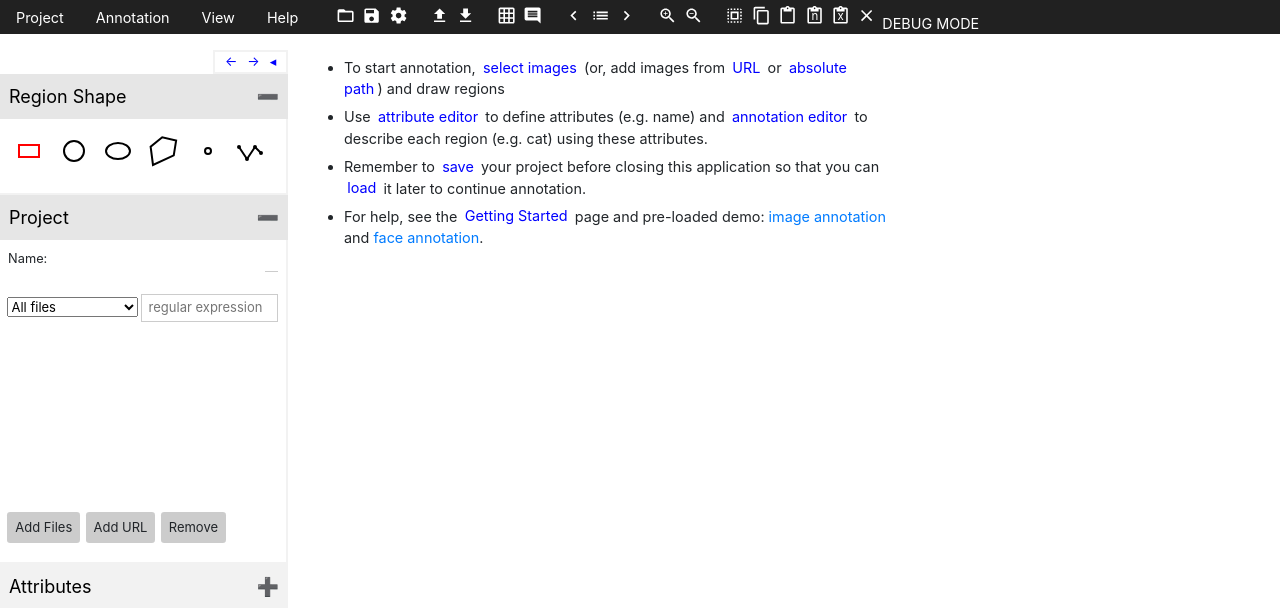
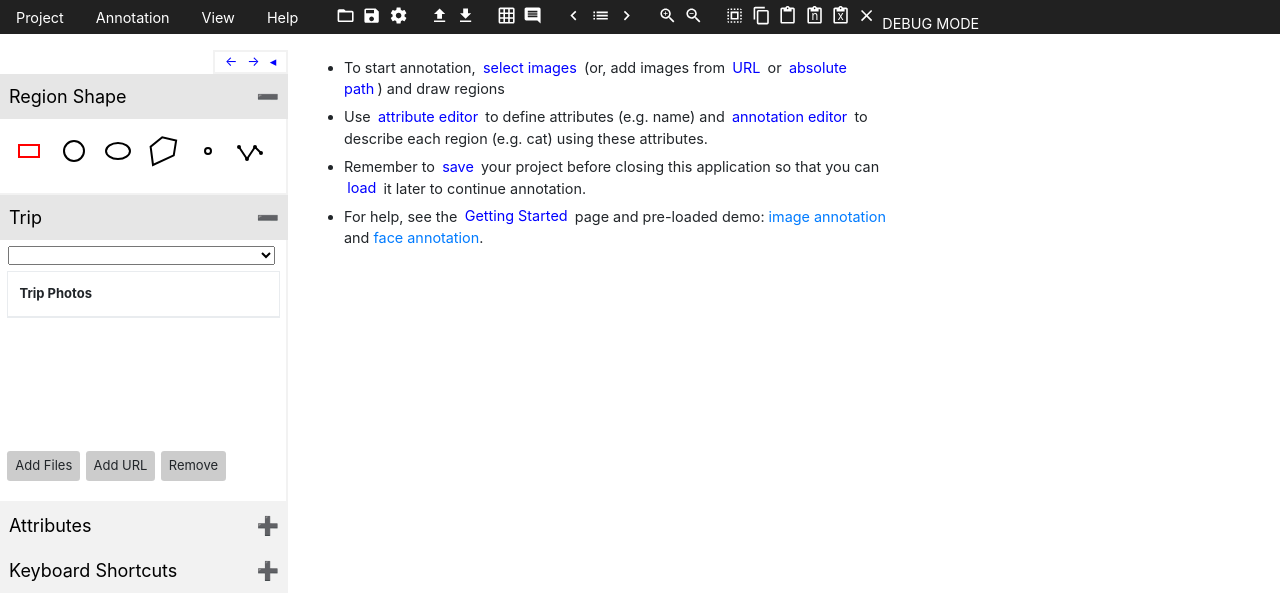
Before and after one commit to travis-payne/Krill-WebApp, a Django app: page /via/ in a window 1280 px wide. Shown: the part 56-664 px from the top of the page. Run offline with Django 3.2, Linux system fonts and the light colour scheme; tables that the repository leaves empty hold one stand-in row (values such as "Sample post"); lists and menus that the app fills with data are empty; some libraries are stand-ins or nearby versions.

Commit message:
Upload bar, uploaded files can now be used via annotation tool

```diff
--- a/KrillApp/static/KrillApp/Javascript/via.js
+++ b/KrillApp/static/KrillApp/Javascript/via.js
@@ -336,7 +336,7 @@
   document.getElementById('leftsidebar').style.display = 'table-cell';
 
   // initialize default project
-  project_init_default_project();
+  //project_init_default_project();
 
   // initialize region canvas 2D context
   _via_init_reg_canvas_context();
@@ -982,6 +982,7 @@
   if ( typeof(size) === 'undefined' ) {
     return filename;
   } else {
+
     return filename + size;
   }
 }
--- /dev/null
+++ b/KrillApp/static/KrillApp/Javascript/via_custom_functions.js
@@ -0,0 +1,34 @@
+"use strict";
+
+function trip_change() {
+    $("#gallery tbody").empty();
+    var url = $("#trip_list").attr("ajax-url"); // gets text contents of clicked li
+    $.ajax({
+        type: "POST",
+        url: url,
+        data: {
+            trip_to_get: $('#trip_list').val(),
+            'csrfmiddlewaretoken': document.getElementById('trip_list').getAttribute("data-token")
+        },
+        success: function (result) {
+            var image_list = result['trip_image_list'];
+            for(var i = 0; i < image_list.length; i++){
+
+                $("#gallery tbody").prepend(
+                    "<tr><td>"+ image_list[i]+" </td></tr>"
+                  )
+            }
+
+        }
+    })
+
+
+};
+
+function user_click_image(path){
+    _via_img_metadata={};
+    var img_id    = project_file_add_url(path);
+    var img_index = _via_image_id_list.indexOf(img_id);
+    console.log("Img_id" + img_id);
+    _via_show_img(img_index);
+}
--- a/KrillApp/templates/Base.html
+++ b/KrillApp/templates/Base.html
@@ -9,10 +9,9 @@
     <title>Krill Image Online</title>
     <meta name="viewport" content="width=device-width, initial-scale=1">
 
-    <link rel="stylesheet" href="https://maxcdn.bootstrapcdn.com/bootstrap/4.0.0-beta/css/bootstrap.min.css" integrity="sha384-/Y6pD6FV/Vv2HJnA6t+vslU6fwYXjCFtcEpHbNJ0lyAFsXTsjBbfaDjzALeQsN6M"
-        crossorigin="anonymous">
-
+    <link rel="stylesheet" href="https://maxcdn.bootstrapcdn.com/bootstrap/4.0.0-beta/css/bootstrap.min.css" integrity="sha384-/Y6pD6FV/Vv2HJnA6t+vslU6fwYXjCFtcEpHbNJ0lyAFsXTsjBbfaDjzALeQsN6M" crossorigin="anonymous">
     <script src="https://ajax.googleapis.com/ajax/libs/jquery/3.3.1/jquery.min.js"></script>
+    <script src="https://maxcdn.bootstrapcdn.com/bootstrap/4.0.0/js/bootstrap.min.js" integrity="sha384-JZR6Spejh4U02d8jOt6vLEHfe/JQGiRRSQQxSfFWpi1MquVdAyjUar5+76PVCmYl" crossorigin="anonymous"></script>
     <link rel="stylesheet" type="text/css" href="{% static 'KrillApp/base.css' %}">
 
 
--- a/KrillApp/templates/create_trip.html
+++ b/KrillApp/templates/create_trip.html
@@ -12,7 +12,7 @@
     <form method="post" enctype="multipart/form-data">
       {% csrf_token %}
       {{ form|crispy}}
-      <button type="submit">Create Trip</button>
+      <button class="btn btn-primary" type="submit">Create Trip</button>
     </form>
   </div>
 
--- a/KrillApp/templates/via.html
+++ b/KrillApp/templates/via.html
@@ -341,28 +341,39 @@
         </div>
 
         <!-- Project -->
-        <button class="leftsidebar_accordion active" id="project_panel_title">Project</button>
+        <button class="leftsidebar_accordion active" id="project_panel_title">Trip</button>
         <div class="leftsidebar_accordion_panel show" id="img_fn_list_panel">
           <div id="project_info_panel">
             <div class="row">
-              <span class="col"><label for="project_name">Name: </label></span>
-              <span class="col"><input type="text" value="" onchange="project_on_name_update(this)" id="project_name" title="VIA project name"></span>
+              <span class="col">
+                <select ajax-url="{% url 'get_trip_image_list' %}" id ="trip_list" onchange="trip_change()" style="width: 100%;" data-token= "{{ csrf_token }}">
+                    <option value=""></option>
+                  {% for trip in trips %}
+                      <option value="{{ trip }}">{{ trip }}</option>
+                  {% endfor %}
+                  </select>
+              </span>
+              <span class="col">
+              </span>
             </div>
           </div>
           <div id="project_tools_panel">
-            <div class="button_panel" style="margin:0.1rem 0;" >
-              <select style="width:48%" id="filelist_preset_filters_list" onchange="img_fn_list_onpresetfilter_select()" title="Filter file list using predefined filters">
-                <option value="all">All files</option>
-                <option value="files_without_region">Show files without regions</option>
-                <option value="files_missing_region_annotations">Show files missing region annotations</option>
-                <option value="files_missing_file_annotations">Show files missing file annotations</option>
-                <option value="files_error_loading">Files that could not be loaded</option>
-                <option value="regex">Regular Expression</option>
-              </select>
-              <input style="width:50%" type="text" placeholder="regular expression" oninput="img_fn_list_onregex()" id="img_fn_list_regex" title="Filter using regular expression">
-            </div>
+
           </div>
-          <div id="img_fn_list"></div>
+          <div id="img_fn_list">
+
+              <table id="gallery" class="table table-bordered">
+                  <thead>
+                    <tr>
+                      <th>Trip Photos</th>
+                    </tr>
+                  </thead>
+                  <tbody>
+
+                  </tbody>
+                </table>
+
+          </div>
           <p>
             <div class="button_panel">
               <span class="button" onclick="sel_local_images()" title="Add new file from local disk">Add Files</span>
@@ -756,6 +767,15 @@
     <div style="width: 100%;" id="vertical_space"></div>
     <script src="{% static 'KrillApp/Javascript/via.js' %}" type="text/javascript"></script>
     <script src="{% static 'KrillApp/Javascript/via_ui_functions.js' %}" type="text/javascript"></script>
+    <script src="{% static 'KrillApp/Javascript/via_custom_functions.js' %}" type="text/javascript"></script>
+        <script src="https://ajax.googleapis.com/ajax/libs/jquery/3.3.1/jquery.min.js"></script>
+        <script type="text/javascript">
+        $("#gallery").on("click", "td", function() {
+          DJANGO_STATIC_URL = '{{MEDIA_URL}}';
+          user_click_image(DJANGO_STATIC_URL + $( this ).text())
+        });
+  </script>
+
 
   </body>
 </html>
--- a/KrillApp/templates/view_trips.html
+++ b/KrillApp/templates/view_trips.html
@@ -14,9 +14,11 @@
 
 <h3>View Trips</h3>
 <br />
+
     <div id ="view_trips_buttons">
-        <a id="upload" class="btn btn-primary" href = "{% url 'upload_image_to_trip' %}">Upload New Image </a>
-        <a id="delete_trip" ajax-url = "{% url 'delete_trip' %}"  style="color:white" class="btn btn-primary">Delete Trip </a>
+        <a style="display:block" id="trip_button" class="btn btn-primary" href = "{% url 'upload_image_to_trip' %}">Upload New Image </a>
+        <br />
+        <a style="display:block" id="delete_trip" ajax-url = "{% url 'delete_trip' %}"  class="btn btn-primary">Delete Trip </a>
     </div>
 <br />
 
--- a/KrillApp/urls.py
+++ b/KrillApp/urls.py
@@ -36,7 +36,7 @@
     path("upload_image_to_trip/",views.Upload_Image_To_Trip,name='upload_image_to_trip'),
     path("view_trip_image/",views.View_Trip_Image,name='view_trip_image'),
     path("delete_trip/",views.Delete_Trip,name='delete_trip'),
-    path("via/",TemplateView.as_view(template_name='via.html'),name='via'),
+    path("via/",views.Load_VIA,name='via'),
     path("basic-upload/",views.BasicUploadView.as_view(),name='basic_upload')
 ] + static(settings.MEDIA_URL, document_root = settings.MEDIA_ROOT)
 urlpatterns += static(settings.STATIC_URL, document_root=settings.STATIC_ROOT)
--- a/KrillApp/views.py
+++ b/KrillApp/views.py
@@ -65,18 +65,6 @@
     return HttpResponseRedirect('/view_trips')
 
 
-# def Upload_Image_To_Trip(request):
-#     if request.method == 'POST':
-#         form = ImageForm(request.POST ,request.FILES)
-#         if form.is_valid():
-#             instance = form.save(commit=False)
-#             instance.user_name = request.user.username
-#             instance.user=request.user
-#             instance.save()
-#             return HttpResponseRedirect('/view_trips')
-#     else:
-#         form = ImageForm()
-#     return render(request,'upload_image_to_trip.html',{'form':form})
 
 def Upload_Image_To_Trip(request):
     trips = Trip.objects.all()
@@ -113,3 +101,11 @@
         else:
             data = {'is_valid': False}
         return JsonResponse(data)
+
+def Load_VIA(request):
+    sql = 'SELECT * FROM Krillapp_trip;'
+    trip_list = []
+    trips = Trip.objects.raw(sql)
+    for trip in trips:
+        trip_list.append(str(trip.trip_name))
+    return render(request ,'via.html', {'trips':trips})
```
Also changed, not shown: KrillApp/static/KrillApp/view_trips.css (+3 -5 lines), KrillApp/templates/upload_image_to_trip.html (+29 -2 lines), KrillApp/static/KrillApp/Javascript/via_ui_functions.js, db.sqlite3.
